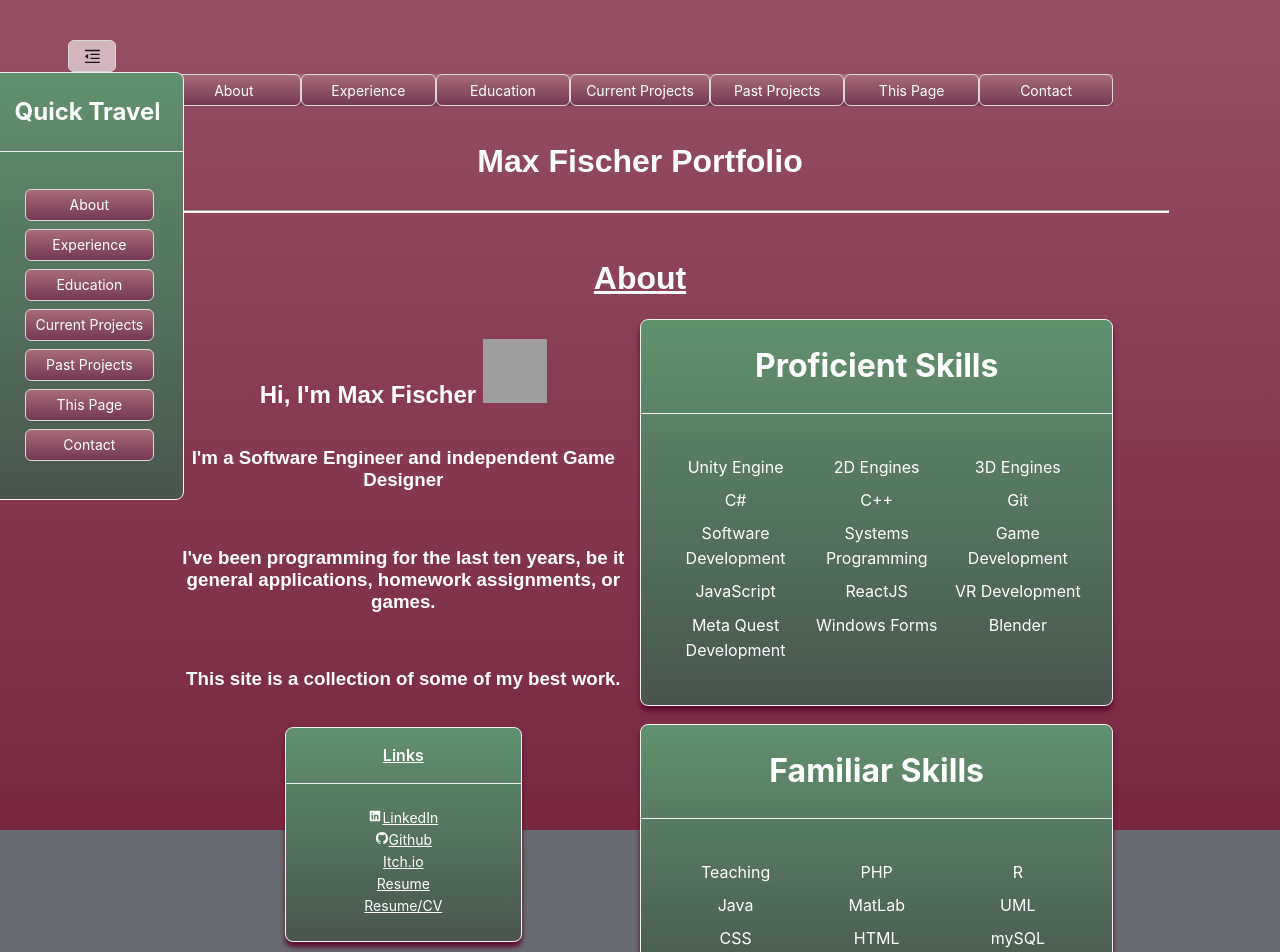
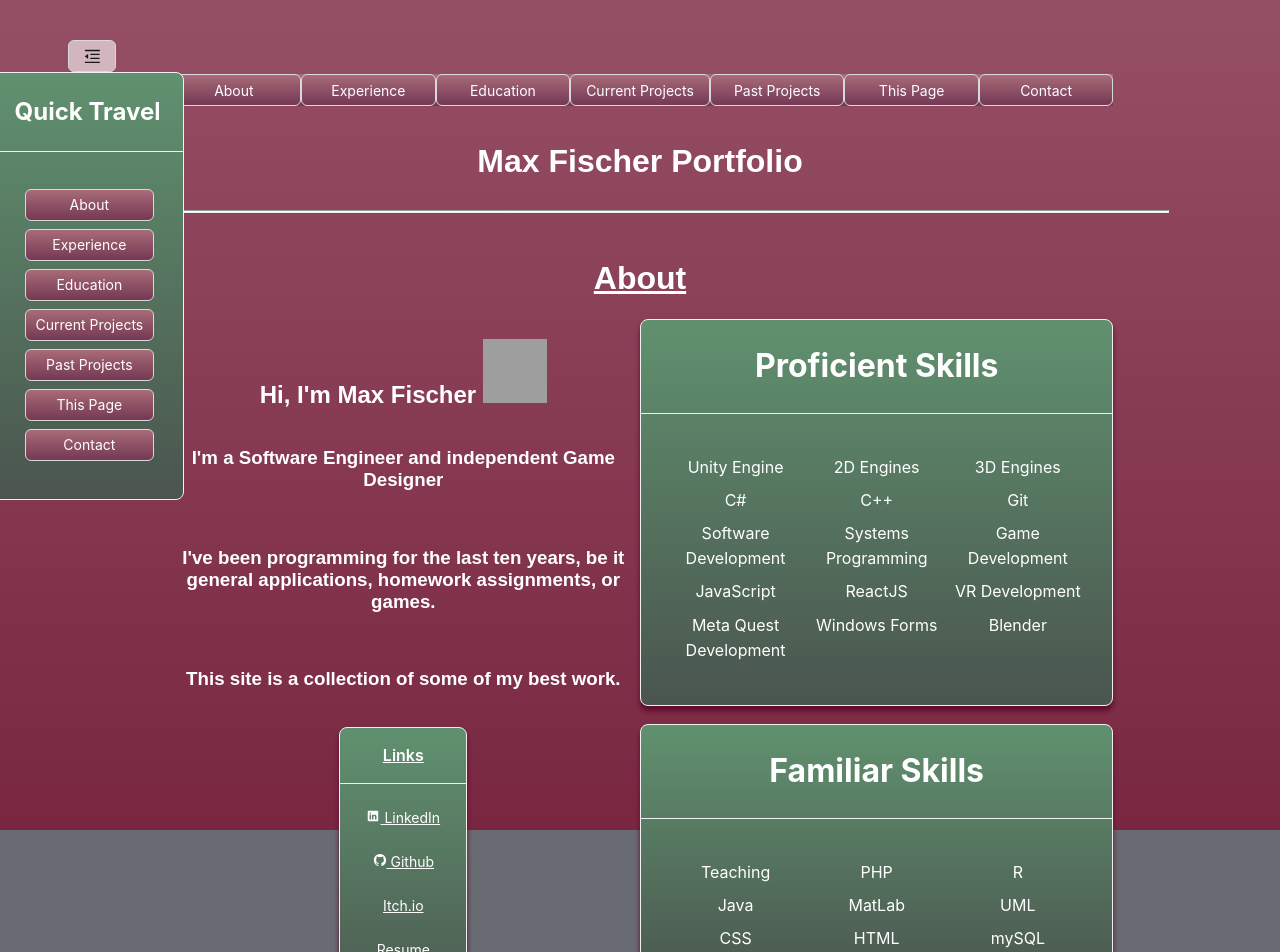
Before and after one commit to maxFischer42/maxFischer42.github.io, a React (Create React App) app in the folder portfolio/: page / in a window 1280 px wide. Shown: the top 952 px of the page. Built offline with nearby package versions, Linux system fonts and the light colour scheme; grey boxes are pictures that could not be loaded.

Commit message:
Changed styling

```diff
--- a/portfolio/src/components/AboutSection.js
+++ b/portfolio/src/components/AboutSection.js
@@ -18,17 +18,17 @@ export class About extends Component {
                         <h3>This site is a collection of some of my best work.</h3><br/>
                         <div className="about_links">
                             <Card className="about_link_card" title={<label className="about_link_card_title">Links</label>}>
-                                <IoLogoLinkedin />
-                                <a href="https://www.linkedin.com/in/max-fischer72/">LinkedIn </a>
+                                <div className="about_link_style">
+                                    <a href="https://www.linkedin.com/in/max-fischer72/"><IoLogoLinkedin /> LinkedIn </a>
                                     <br/>
-                                <IoLogoGithub />
-                                <a href="https://github.com/maxFischer42">Github </a>
+                                    <a href="https://github.com/maxFischer42"> <IoLogoGithub /> Github </a>
                                     <br/>
                                     <a href="https://monadokami.itch.io">Itch.io</a>
                                     <br/>
                                     <a href="https://docs.google.com/document/d/1Jvi1ZUb_PqNzOiD7BCuycFscLG6u_ZKt/edit?usp=sharing&ouid=104650230237681519173&rtpof=true&sd=true">Resume</a>
                                     <br/>
                                     <a href="https://docs.google.com/document/d/1OXkFU_Graw45ha01WAM6k9p5sSl14nRNoXgyhVRjYKI/edit?usp=sharing">Resume/CV</a>
+                                </div>
                             </Card>
                         </div>
                         <br/>
--- a/portfolio/src/style.css
+++ b/portfolio/src/style.css
@@ -333,13 +333,15 @@ background: linear-gradient(180deg, #60916f, #4a554e);
     display: flex;
     flex-direction: column;
     height: 700px;
-
+    align-items: center;
 }
 
 .about_links {
-    justify-content: center;
-    align-content: center;
     display: flex;
+    align-content: flex-start;
+    align-items: flex-start;
+    justify-content: flex-start;
+    flex-direction: column;
 }
 
 .back_to_top {
@@ -357,10 +359,17 @@ background: linear-gradient(180deg, #60916f, #4a554e);
 /*    background-color: #5e6863;*/
 
     background: linear-gradient(180deg, #60916f, #4a554e);
-    width:50%;
+    /*width:50%;*/
     color:white;
     text-decoration-color: white;
     box-shadow: 0px 5px 5px rgb(95, 12, 47);
+}
+
+.about_link_style {
+    display: flex;
+    justify-content: flex-start;
+    flex-direction: column;
+    align-items: center;
 }
 
 .about_link_card_title {
```
Lines whose indentation alone changed are shown as unchanged.
